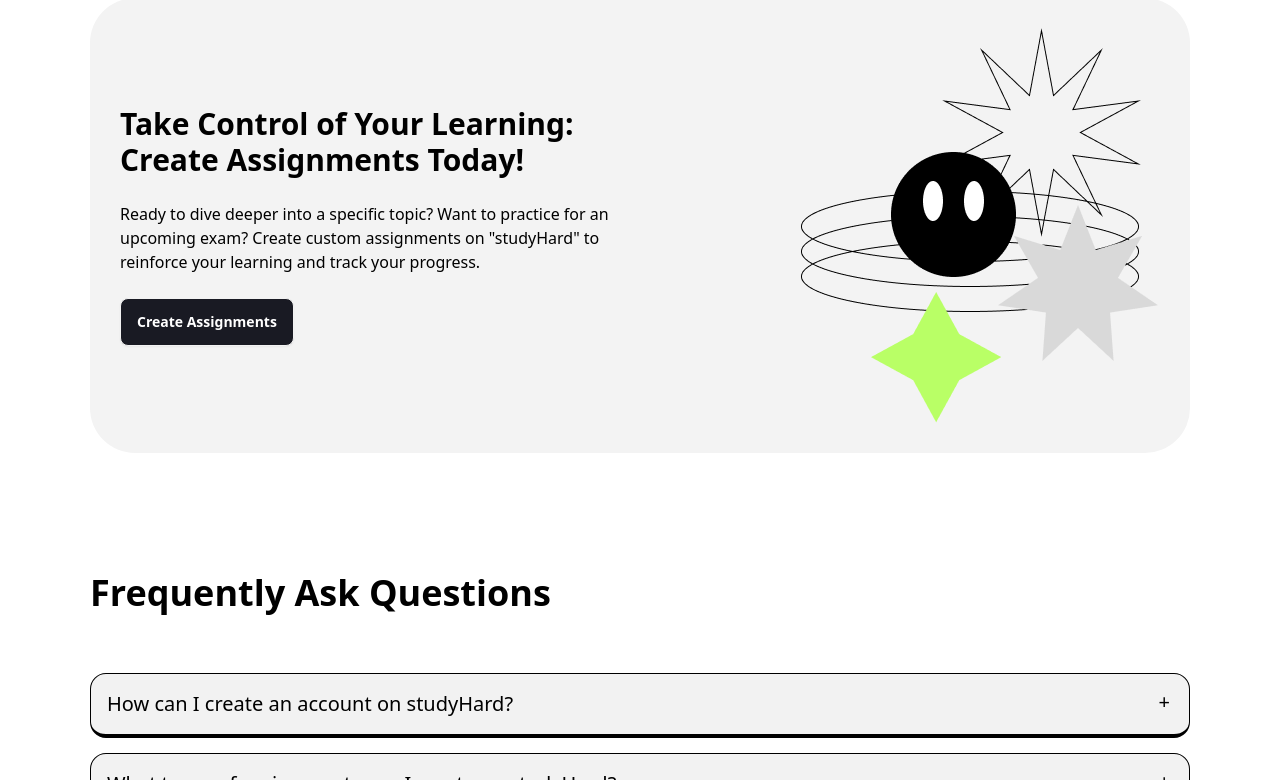
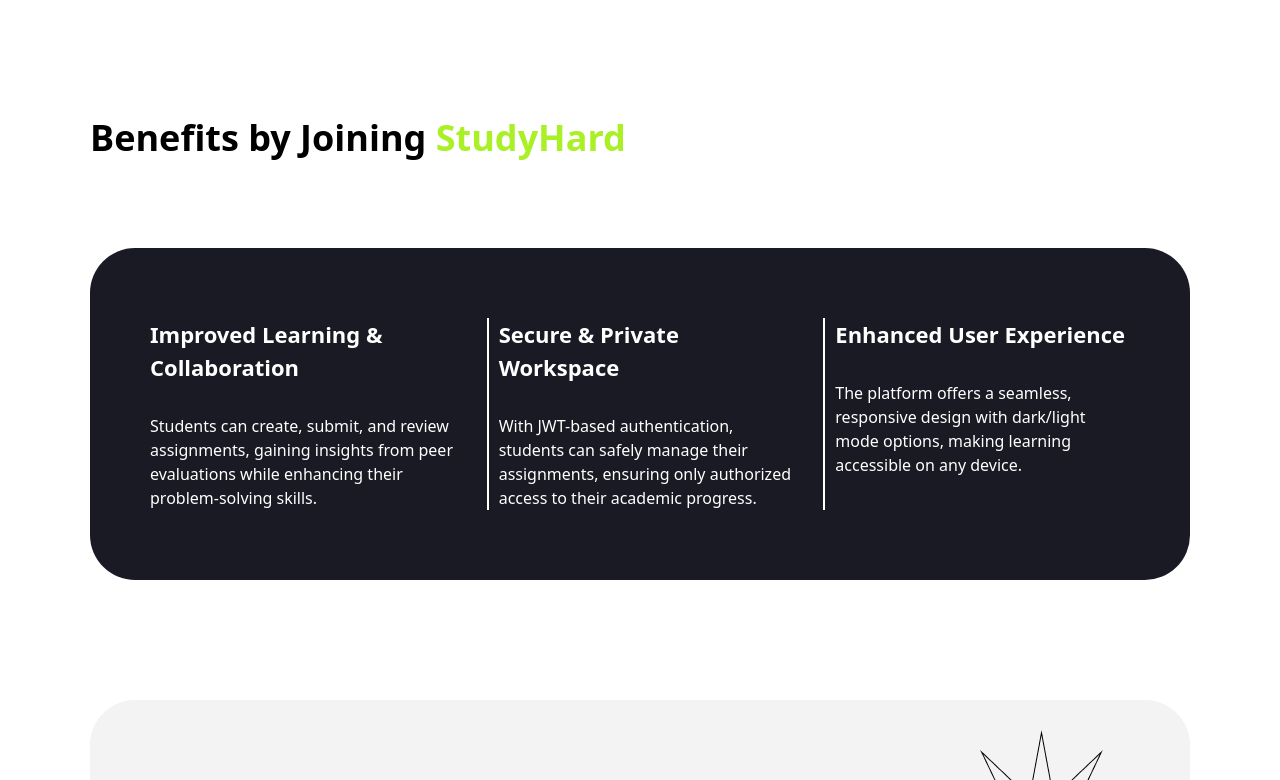
Before and after one commit to AhsanHabib002/StudyHard, a React (Vite) app: page / in a window 1280 px wide. Shown: the part 1400-2180 px from the top of the page. Built offline with nearby package versions, Linux system fonts and the light colour scheme; no server answers; a web font is replaced by a local one.

Commit message:
Benefit section add

```diff
--- a/src/Components/Navbar.jsx
+++ b/src/Components/Navbar.jsx
@@ -69,6 +69,9 @@
               <NavLink to="/pending-assignments" className="font-medium mx-3">
                 Pending Assignments
               </NavLink>
+              <button onClick={togglebutton} className=" theme-toggle-btn">
+                {theme === "light-theme" ? "Dark" : "Light"}
+              </button>
             </div>
           </ul>
         </div>
@@ -88,12 +91,6 @@
                 <ul className="menu dropdown-content bg-base-100 rounded-box z-[1] w-52 p-2 shadow">
                   <NavLink to="/create-assignment">Create Assignment</NavLink>
                   <NavLink to="/my-assignment">My Assignment</NavLink>
-                  <button
-                    onClick={togglebutton}
-                    className="btn theme-toggle-btn"
-                  >
-                    {theme === "light-theme" ? "Dark" : "Light"}
-                  </button>
                 </ul>
               </details>
               <Tooltip
--- a/src/Pages/Home.jsx
+++ b/src/Pages/Home.jsx
@@ -5,7 +5,7 @@
 
 const Home = () => {
   return (
-    <div>
+    <div className="pt-[60px] md:pt-[120px]">
       {/* Hero section */}
       <div className="pl-[30px] md:pl-[90px] grid grid-cols-1 gap-[30px] md:grid-cols-2 items-center">
         {/* Hero content */}
@@ -162,6 +162,53 @@
                     </svg>
                   </div>
                   <p className="font-medium">Learn more</p>
+                </div>
+              </div>
+            </div>
+          </div>
+        </div>
+      </div>
+      {/* Benefits */}
+      <div className="max-w-[90rem] mx-auto">
+        <div className="mt-[60px] md:mt-[120px] px-[30px] md:px-[90px]">
+          <div >
+            <h2 className="text-2xl md:text-4xl font-bold">
+              Benefits by Joining{" "}
+              <span className="text-[#a9f027]">StudyHard</span>
+            </h2>
+          </div>
+          <div className="mt-[30px] md:mt-[90px]">
+            <div className="bg-[#191A23] rounded-[45px] px-[30px] py-[30px] md:px-[60px] md:py-[70px]">
+              <div className="grid grid-cols-1 gap-[30px] md:grid-cols-3">
+                <div className="text-white flex flex-col gap-[30px]">
+                  <h3 className="text-[20px]  md:text-[22px] font-semibold ">
+                    Improved Learning & Collaboration
+                  </h3>
+                  <p>
+                    Students can create, submit, and review assignments, gaining
+                    insights from peer evaluations while enhancing their
+                    problem-solving skills.
+                  </p>
+                </div>
+                <div className="text-white flex flex-col gap-[30px] border-l-2 border-white pl-[10px]">
+                  <h3 className="text-[20px]  md:text-[22px] font-semibold ">
+                    Secure & Private Workspace
+                  </h3>
+                  <p>
+                    With JWT-based authentication, students can safely manage
+                    their assignments, ensuring only authorized access to their
+                    academic progress.
+                  </p>
+                </div>
+                <div className="text-white flex flex-col gap-[30px] border-l-2 border-white pl-[10px]">
+                  <h3 className="text-[20px]  md:text-[22px] font-semibold ">
+                    Enhanced User Experience
+                  </h3>
+                  <p>
+                    The platform offers a seamless, responsive design with
+                    dark/light mode options, making learning accessible on any
+                    device.
+                  </p>
                 </div>
               </div>
             </div>
--- a/src/index.css
+++ b/src/index.css
@@ -14,7 +14,7 @@
 
   body.dark-theme {
     --background-color: #121212;
-    --text-color: #30532d;
+    --text-color: #25741D;
   }
 
   body {
```
